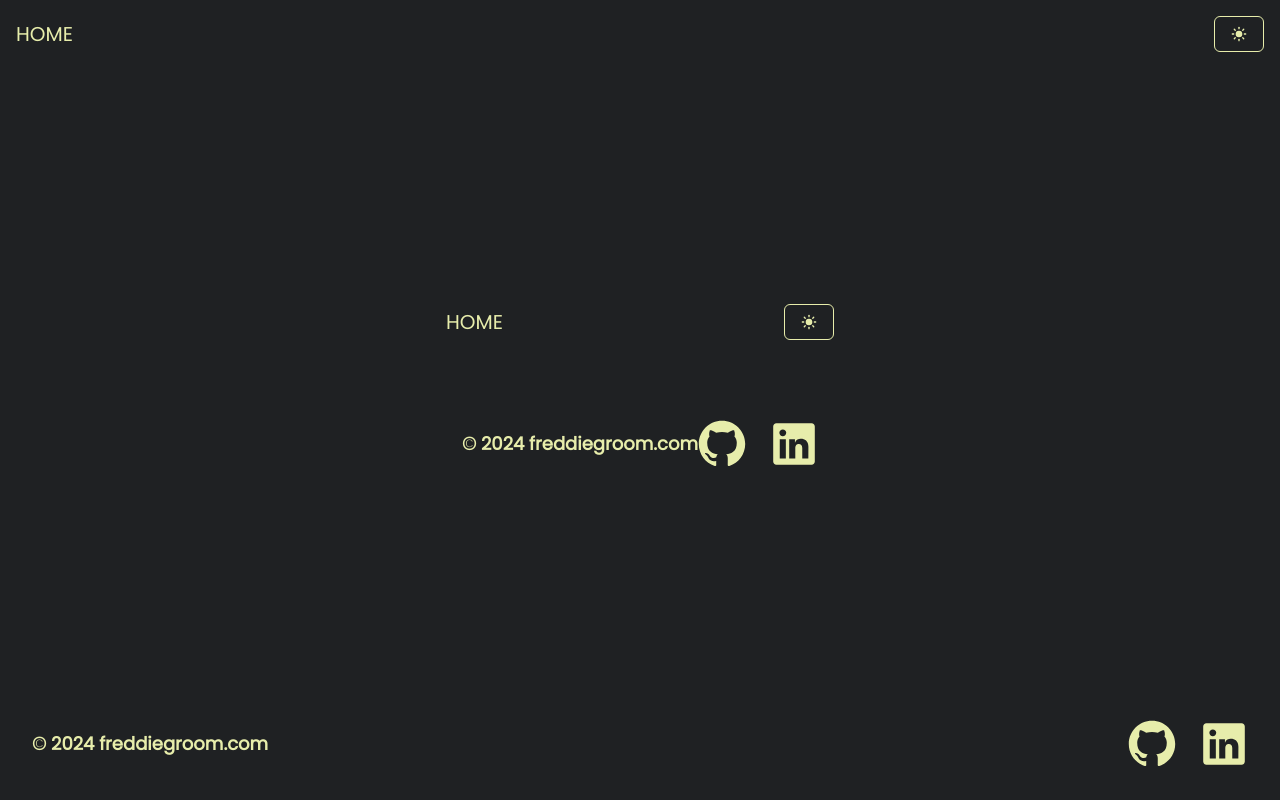
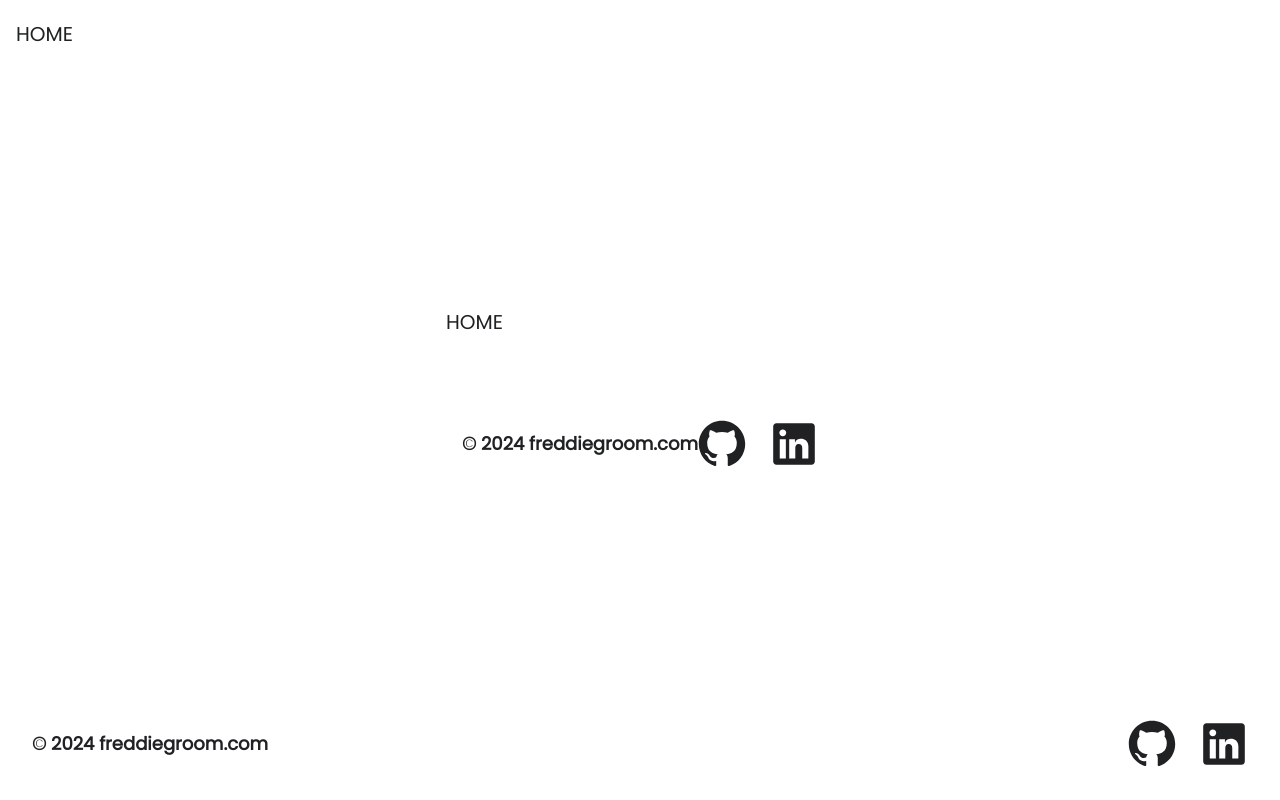
Before and after one commit to Fredgroom/freddie_groom_com_latest, a Next.js app: page /layout in a window 1280 px wide. Built offline with nearby package versions, Linux system fonts and the light colour scheme.

Commit message:
revert default theme to system

```diff
--- a/src/pages/layout.tsx
+++ b/src/pages/layout.tsx
@@ -27,8 +27,8 @@ const RootLayout = ({ children, pageTitle }: RootLayoutProps) => {
       <ThemeProvider
         attribute='class'
         //todo: change default theme to system with better light theme
-        defaultTheme='dark'
-        enableSystem={false}
+        defaultTheme='system'
+        enableSystem
         disableTransitionOnChange
       >
         <Header />
```
